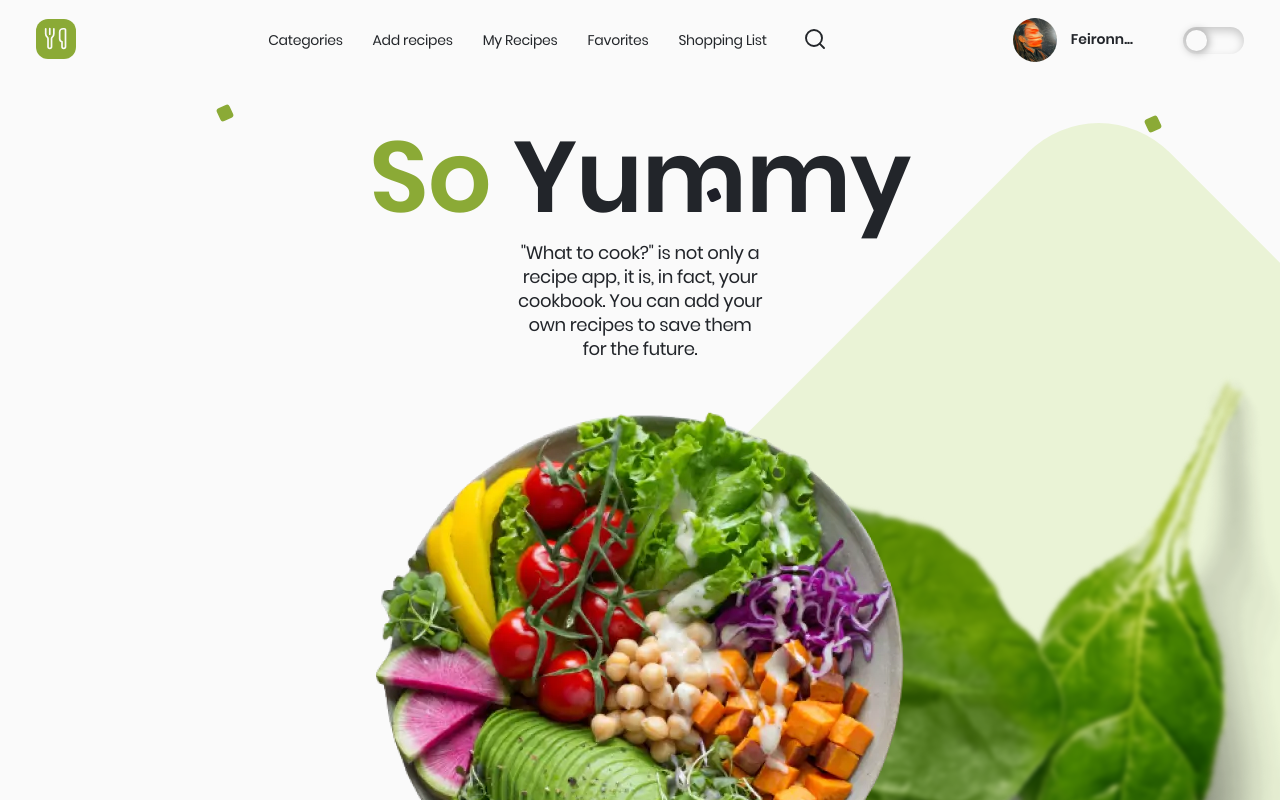
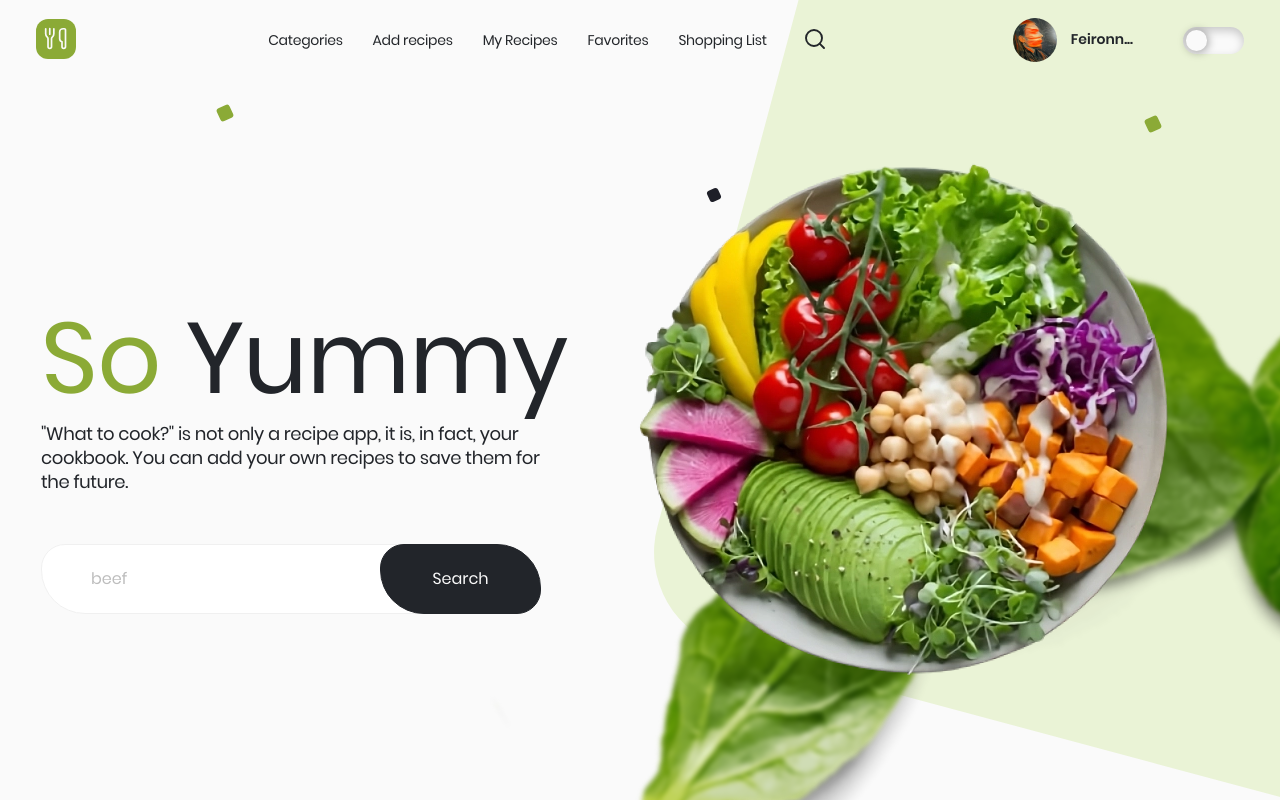
Before and after one commit to pawelrogowski/soYum, a React (Vite) app: page /home in a window 1280 px wide. Built offline with nearby package versions, Linux system fonts and the light colour scheme.

Commit message:
✨feat: finished implementing hero for all breakpoints

```diff
--- a/src/components/Container/Container.styled.js
+++ b/src/components/Container/Container.styled.js
@@ -6,6 +6,7 @@ export const StyledDiv = styled.main`
   padding: 0 2.1rem;
   position: relative;
   margin: 0 auto;
+  width: 100%;
 
   ${(props) =>
     props.as === "main" &&
--- a/src/components/Hero/Hero.jsx
+++ b/src/components/Hero/Hero.jsx
@@ -1,20 +1,30 @@
 import { StyledSection } from "./Hero.styled";
 import { SearchForm } from "../SearchForm/SearchForm";
+import { breakpoints } from "../../styles/themes";
 import hero from "../../assets/images/hero@x1.webp";
 import herox1 from "../../assets/images/hero@x1.webp";
 import herox2 from "../../assets/images/hero@x2.webp";
 import herox3 from "../../assets/images/hero@x3.webp";
+
+import { useMediaQuery } from "react-responsive";
+
 export const Hero = () => {
+  const isMobileSize = useMediaQuery({ maxWidth: breakpoints.mobileMax });
+  const isAtLeastTabletSize = useMediaQuery({
+    minWidth: breakpoints.tablet,
+  });
   return (
     <StyledSection>
+      {isMobileSize ? (
+        <>
           <div>
             <h1>
               <span>So </span>Yummy
             </h1>
             <p>
-          &quot;What to cook?&quot; is not only a recipe app, it is, in fact,
-          your cookbook. You can add your own recipes to save them for the
-          future.
+              &quot;What to cook?&quot; is not only a recipe app, it is, in
+              fact, your cookbook. You can add your own recipes to save them for
+              the future.
             </p>
           </div>
           <picture>
@@ -25,6 +35,29 @@ export const Hero = () => {
             <img src={hero} alt="plate of delicious food" />
           </picture>
           <SearchForm placeholder="beef" />
+        </>
+      ) : isAtLeastTabletSize ? (
+        <>
+          <div>
+            <h1>
+              <span>So </span>Yummy
+            </h1>
+            <p>
+              &quot;What to cook?&quot; is not only a recipe app, it is, in
+              fact, your cookbook. You can add your own recipes to save them for
+              the future.
+            </p>
+            <SearchForm placeholder="beef" />
+          </div>
+          <picture>
+            <source
+              srcSet={`${herox1} 1x, ${herox2} 2x, ${herox3} 3x`}
+              type="image/webp"
+            />
+            <img src={hero} alt="plate of delicious food" />
+          </picture>
+        </>
+      ) : null}
     </StyledSection>
   );
 };
--- a/src/components/Hero/Hero.styled.js
+++ b/src/components/Hero/Hero.styled.js
@@ -9,23 +9,41 @@ export const StyledSection = styled.section`
   display: flex;
   flex-direction: column;
   align-items: center;
+  @media (min-width: ${({ theme }) => theme.breakpoints.tablet}) {
+    flex-direction: row;
+    padding: 9.5rem 0;
+  }
+  @media (min-width: ${({ theme }) => theme.breakpoints.desktop}) {
+    gap: 7.4rem;
+  }
 
   > div {
     display: flex;
     flex-direction: column;
     align-items: center;
+    @media (min-width: ${({ theme }) => theme.breakpoints.tablet}) {
+      padding-top: 4.5rem;
+      align-items: start;
+      max-width: 38rem;
+    }
+    @media (min-width: ${({ theme }) => theme.breakpoints.desktop}) {
+      max-width: 50rem;
+    }
     h1 {
+      white-space: nowrap;
       color: var(--color-hero-text);
       font-size: 6rem;
       line-height: 1;
       letter-spacing: -0.3rem;
       margin-bottom: 1.4rem;
+      font-weight: 400;
 
       @media (min-width: ${({ theme }) => theme.breakpoints.tablet}) {
         font-size: 7.2rem;
         line-height: 0.72;
         letter-spacing: -0.036rem;
         margin-bottom: 2.4rem;
+        text-align: start;
       }
       @media (min-width: ${({ theme }) => theme.breakpoints.desktop}) {
         font-size: 10rem;
@@ -46,11 +64,19 @@ export const StyledSection = styled.section`
       letter-spacing: -0.028rem;
       margin-bottom: 4.4rem;
       max-width: 25rem;
+      font-weight: 400;
+
+      @media (min-width: ${({ theme }) => theme.breakpoints.tablet}) {
+        max-width: 100%;
+        text-align: start;
+        margin-bottom: 3.2rem;
+      }
 
       @media (min-width: ${({ theme }) => theme.breakpoints.desktop}) {
         font-size: 1.8rem;
         line-height: 1.33;
         letter-spacing: -0.036rem;
+        margin-bottom: 5rem;
       }
     }
   }
@@ -68,6 +94,25 @@ export const StyledSection = styled.section`
       border-radius: 100px;
       z-index: -1;
       transform: translate(0, -50%) rotate(45deg);
+      @media (min-width: ${({ theme }) => theme.breakpoints.tablet}) {
+        width: 200%;
+        height: 200%;
+        top: 40%;
+        left: 47%;
+        border-radius: 100px;
+        z-index: -1;
+        transform: translate(0, -50%) rotate(21deg);
+      }
+
+      @media (min-width: ${({ theme }) => theme.breakpoints.desktop}) {
+        width: 600%;
+        height: 600%;
+        top: -120%;
+        left: 65%;
+        border-radius: 100px;
+        z-index: -1;
+        transform: translate(0, -50%) rotate(15deg);
+      }
     }
     &:after {
       content: "";
@@ -81,6 +126,10 @@ export const StyledSection = styled.section`
       transform: translate(-50%, -50%) rotate(60deg) scaleX(-1);
       filter: blur(2px);
       z-index: -1;
+      @media (min-width: ${({ theme }) => theme.breakpoints.tablet}) {
+        width: 200%;
+        height: 200%;
+      }
     }
   }
 `;
--- a/src/components/MobileMenuButton/MobileMenuButton.styled.js
+++ b/src/components/MobileMenuButton/MobileMenuButton.styled.js
@@ -3,7 +3,7 @@ import styled from "styled-components";
 export const StyledButton = styled.button`
   --breakpoint-tablet: ${(props) => props.theme.breakpoints.tablet};
   --color-mobileMenu-strokeIdle: ${({ theme }) => theme.mobileMenu.strokeIdle};
-
+  --blend-mode: ${({ theme }) => theme.mobileMenu.blend};
   background: none;
   border: none;
   width: 2.8rem;
@@ -19,6 +19,7 @@ export const StyledButton = styled.button`
     width: 2.8rem;
     height: 2.8rem;
     transition: stroke 200ms;
+    mix-blend-mode: var(--blend-mode);
 
     @media (min-width: ${({ theme }) => theme.breakpoints.tablet}) {
       width: 3.2rem;
--- a/src/components/NavigationDesktop/NavigationDesktop.styled.js
+++ b/src/components/NavigationDesktop/NavigationDesktop.styled.js
@@ -4,6 +4,7 @@ export const StyledNav = styled.nav`
   --font-navigation: ${({ theme }) => theme.navigation.font};
   --color-navigation-idle: ${({ theme }) => theme.navigation.colorIdle};
   --color-navigation-hover: ${({ theme }) => theme.navigation.colorHover};
+  --blend-mode: ${({ theme }) => theme.navigation.blend};
   margin-right: auto;
 
   > ul {
@@ -32,11 +33,17 @@ export const StyledNav = styled.nav`
       }
     }
 
-    > li > button > svg {
-      stroke: var(--color-navigation-idle);
-      width: 2.4rem;
-      height: 2.4rem;
-      transition: stroke 100ms;
+    > li {
+      &:focus-within {
+        mix-blend-mode: initial;
+      }
+      > button > svg {
+        stroke: var(--color-navigation-idle);
+        width: 2.4rem;
+        height: 2.4rem;
+        transition: stroke 100ms;
+        mix-blend-mode: var(--blend-mode);
+      }
     }
 
     > li {
@@ -44,7 +51,8 @@ export const StyledNav = styled.nav`
       &:hover {
         svg {
           stroke: var(--color-navigation-hover);
-          transition: stroke 100ms;
+          transition: none;
+          mix-blend-mode: initial;
         }
       }
     }
--- a/src/components/UserAvatar/UserAvatar.styled.js
+++ b/src/components/UserAvatar/UserAvatar.styled.js
@@ -4,7 +4,7 @@ export const StyledDiv = styled.div`
   --color-userAvatar-fontIdle: ${({ theme }) => theme.userAvatar.fontIdle};
   --color-userAvatar-fontHover: ${({ theme }) => theme.userAvatar.fontHover};
   --color-decoration: ${({ theme }) => theme.backgroundDecoration.secondary};
-
+  --blend-mode: ${({ theme }) => theme.userAvatar.blend};
   height: 100%;
   max-height: 4.6rem;
   margin-right: 2.4rem;
@@ -21,6 +21,7 @@ export const StyledDiv = styled.div`
     cursor: pointer;
     span {
       color: var(--color-userAvatar-fontHover);
+      mix-blend-mode: initial;
     }
   }
   &::before {
@@ -71,7 +72,7 @@ export const StyledDiv = styled.div`
     letter-spacing: normal;
     font-weight: 600;
     font-style: normal;
-    transition: color 250ms;
+    mix-blend-mode: var(--blend-mode);
 
     @media (min-width: ${({ theme }) => theme.breakpoints.tablet}) {
       font-size: 1.4rem;
--- a/src/styles/themes.js
+++ b/src/styles/themes.js
@@ -144,6 +144,7 @@ export const lightTheme = {
     colorIdle: "#23262A",
     colorHover: brandColors.main,
     icon: "#23262A",
+    blend: "initial",
     mobile: {
       font: typography.family.primary,
       colorIdle: "#FAFAFA",
@@ -228,12 +229,14 @@ export const lightTheme = {
     borderIdle: "none",
     borderHover: brandColors.main,
     borderActive: brandColors.main,
+    blend: "initial",
   },
   mobileMenu: {
     bg: "linear-gradient(200deg, rgba(235,243,212,1) 0%, rgba(235,243,212,1) 100%)",
     strokeIdle: "#22252A",
     strokeHover: brandColors.main,
     strokeActive: brandColors.main,
+    blend: "initial",
   },
   footer: {
     legalText: "#8e8f92",
@@ -321,6 +324,7 @@ export const darkTheme = {
     colorIdle: "#FAFAFA",
     colorHover: brandColors.main,
     icon: "#fafafa",
+    blend: "difference",
     mobile: {
       colorIdle: "#FAFAFA",
       colorHover: brandColors.main,
@@ -403,12 +407,14 @@ export const darkTheme = {
     borderIdle: "none",
     borderHover: brandColors.main,
     borderActive: brandColors.main,
+    blend: "difference",
   },
   mobileMenu: {
     bg: "#1E1F28",
     strokeIdle: "#FAFAFA",
     strokeHover: brandColors.main,
     strokeActive: brandColors.main,
+    blend: "difference",
   },
   footer: {
     logoTextIdle: "#FAFAFA",
```
Also changed, not shown: src/assets/images/hero@x1.webp. Lines whose indentation alone changed are shown as unchanged.
